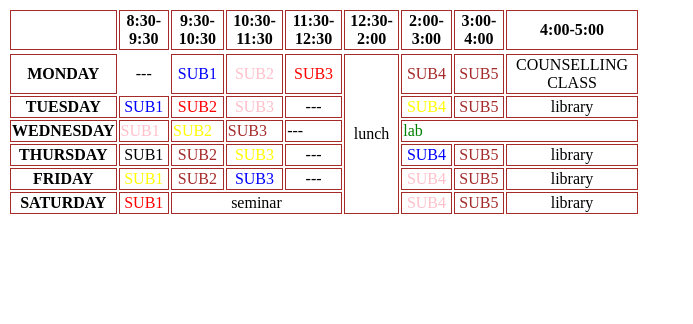
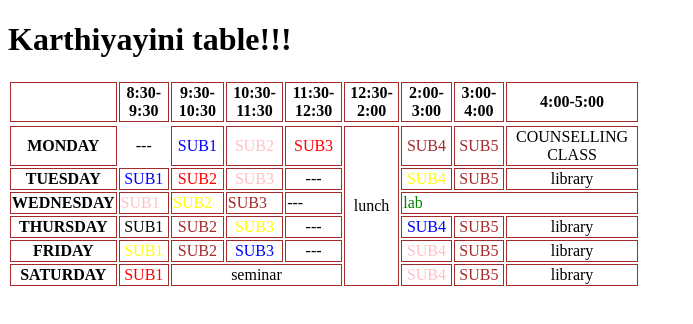
Before and after one commit to karthi280804/TIME-TABLE-HTML, a plain HTML site: page index.html in a window 1280 px wide. Shown: the whole page, without its empty margins (0-693 px from the left). Drawn offline with Linux system fonts and the light colour scheme.

Commit message:
second commit

```diff
--- a/index.html
+++ b/index.html
@@ -14,6 +14,7 @@
 
 	</head>
 	<body>
+	<h1>Karthiyayini table!!!</h1>
 	<table class="tbc">
 	<table style="width:50%">
     <center> <tr align="center">
```
